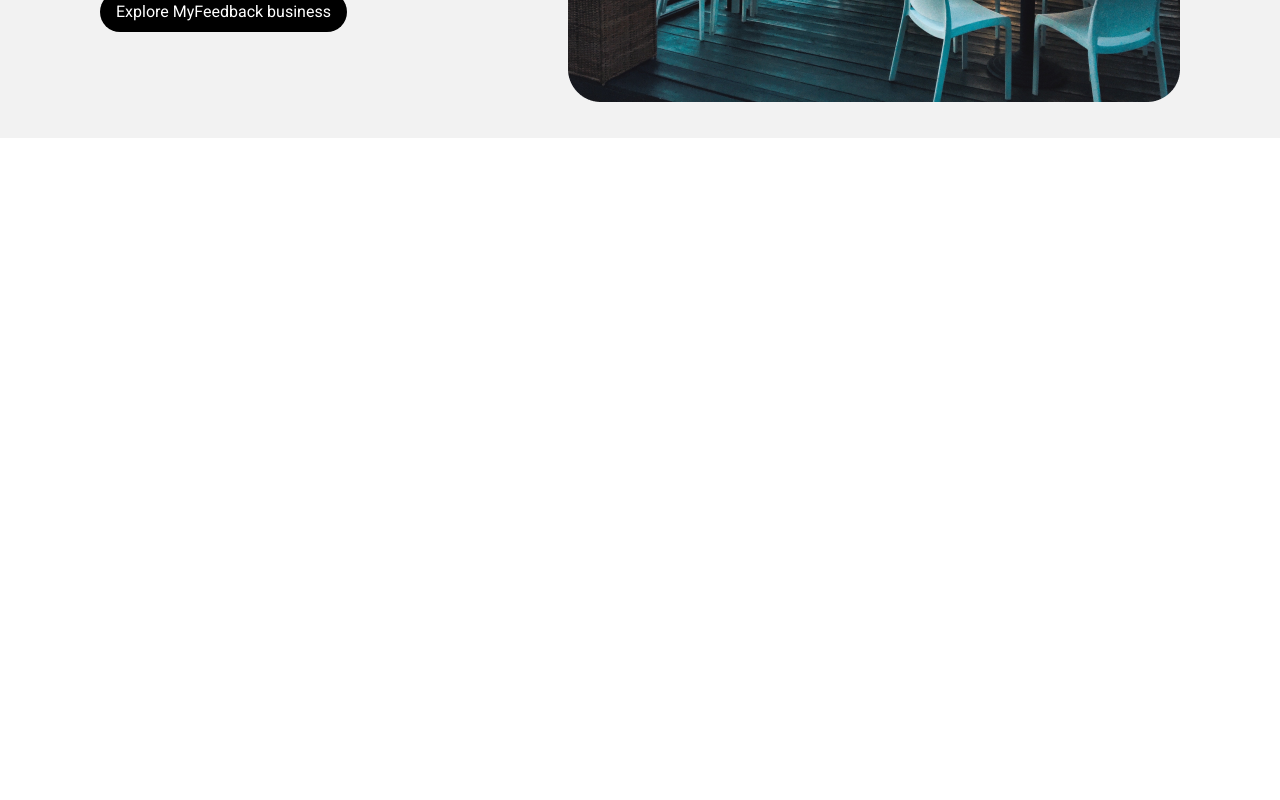
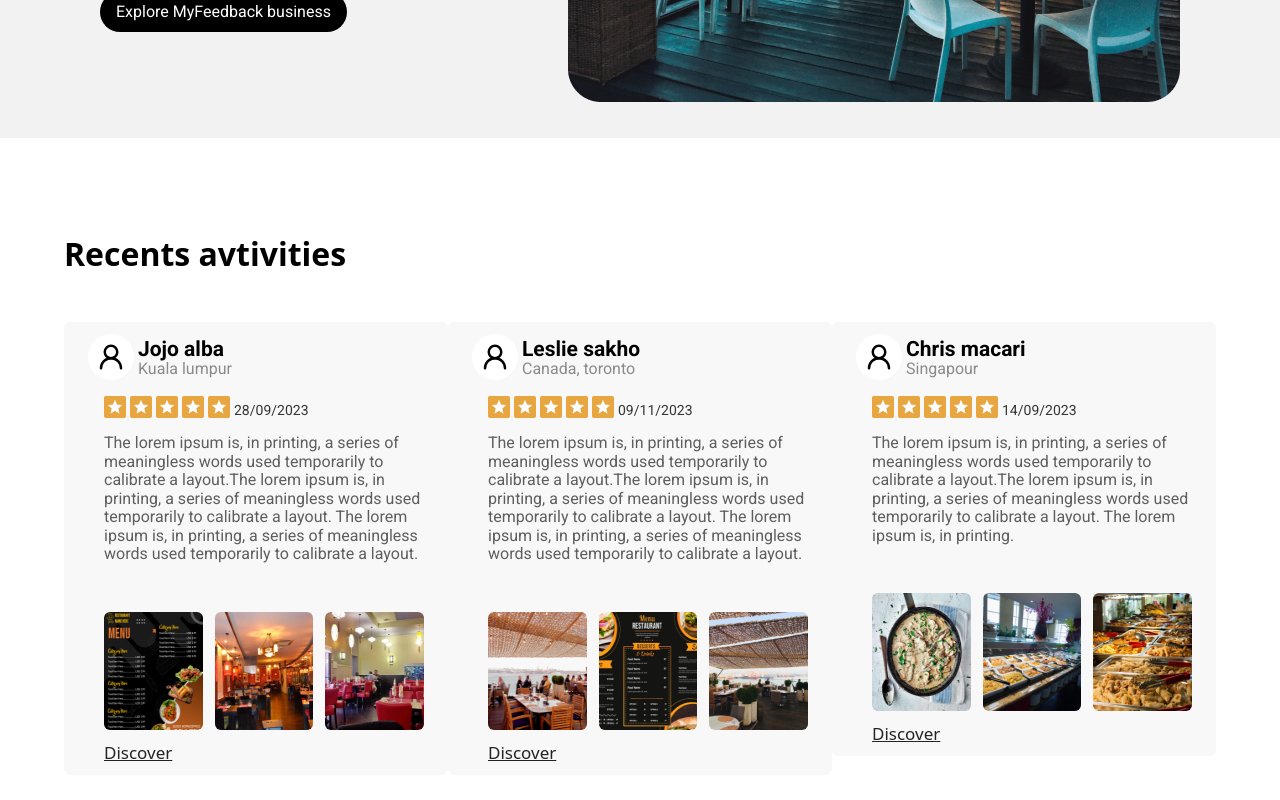
Before and after one commit to Humayra-Adiba/My-Feedback, a React (Vite) app: page / in a window 1280 px wide. Shown: the part 2571-3371 px from the top of the page. Before the commit the page ends 2709 px from the top, so only its background shows below. Built offline with nearby package versions, Linux system fonts and the light colour scheme; a web font is replaced by a local one.

Commit message:
Review section done

```diff
--- /dev/null
+++ b/public/JSON/Review.json
@@ -0,0 +1,59 @@
+[
+  {
+    "name": "Leslie sakho",
+    "location": "Canada, toronto",
+    "star": 5,
+    "date": "09/11/2023",
+    "des": "The lorem ipsum is, in printing, a series of meaningless words used temporarily to calibrate a layout.The lorem ipsum is, in printing, a series of meaningless words used temporarily to calibrate a layout. \nThe lorem ipsum is, in printing, a series of meaningless words used temporarily to calibrate a layout.",
+    "image": [
+      {
+        "src": "/review1.png"
+      },
+      {
+        "src": "/review2.png"
+      },
+      {
+        "src": "/review3.png"
+      }
+    ],
+    "link": "Discover"
+  },
+  {
+    "name": "Chris macari",
+    "location": "Singapour",
+    "star": 5,
+    "date": "14/09/2023",
+    "des": "The lorem ipsum is, in printing, a series of meaningless words used temporarily to calibrate a layout.The lorem ipsum is, in printing, a series of meaningless words used temporarily to calibrate a layout. \nThe lorem ipsum is, in printing.",
+    "image": [
+      {
+        "src": "/review4.png"
+      },
+      {
+        "src": "/review5.png"
+      },
+      {
+        "src": "/review6.png"
+      }
+    ],
+    "link": "Discover"
+  },
+  {
+    "name": "Jojo alba",
+    "location": "Kuala lumpur",
+    "star": 5,
+    "date": "28/09/2023",
+    "des": "The lorem ipsum is, in printing, a series of meaningless words used temporarily to calibrate a layout.The lorem ipsum is, in printing, a series of meaningless words used temporarily to calibrate a layout. \nThe lorem ipsum is, in printing, a series of meaningless words used temporarily to calibrate a layout.",
+    "image": [
+      {
+        "src": "/review7.png"
+      },
+      {
+        "src": "/review8.png"
+      },
+      {
+        "src": "/review9.png"
+      }
+    ],
+    "link": "Discover"
+  }
+]
--- a/src/components/HomePage/FullHomepage.jsx
+++ b/src/components/HomePage/FullHomepage.jsx
@@ -3,6 +3,7 @@ import AllTopic from './AllTopic'
 import FirstCarousel from './FirstCarousel'
 import Trends from './Trends'
 import MyFeedback from './MyFeedback'
+import Reviews from './Reviews'
 function FullHomepage() {
   return (
     <>
@@ -10,6 +11,7 @@ function FullHomepage() {
       <FirstCarousel/>
       <Trends/>
       <MyFeedback/>
+      <Reviews/>
     </>
   )
 }
--- /dev/null
+++ b/src/components/HomePage/Reviews.jsx
@@ -0,0 +1,59 @@
+import ReviewsCard from "./ReviewsCard";
+import { useEffect, useState } from "react";
+import Slider from "react-slick";
+import "slick-carousel/slick/slick.css";
+import "slick-carousel/slick/slick-theme.css";
+
+const Reviews = () => {
+  const [data, setData] = useState([]);
+  useEffect(() => {
+    fetch("/JSON/Review.json")
+      .then((res) => res.json())
+      .then((jsonData) => setData(jsonData));
+  });
+  const settings = {
+    dots: false,
+    infinite: true,
+    speed: 1000,
+    slidesToShow: 3,
+    slidesToScroll: 1,
+    autoplay: true,
+    autoplaySpeed: 2000,
+    focusOnSelect: true,
+    responsive: [
+      {
+        breakpoint: 1024,
+        settings: {
+          slidesToShow: 2,
+          slidesToScroll: 1,
+        },
+      },
+      {
+        breakpoint: 600,
+        settings: {
+          slidesToShow: 1,
+          slidesToScroll: 1,
+        },
+      },
+    ],
+  };
+  return (
+    <>
+      <div className="w-[90%] mx-auto py-12 md:py-24">
+        <h1 className="font-extrabold text-xl sm:text-[32px] leading-10  mb-12">
+          Recents avtivities
+        </h1>
+
+        <div className="">
+          <Slider {...settings}>
+            {data.map((items, i) => (
+              <ReviewsCard key={i} items={items} />
+            ))}
+          </Slider>
+        </div>
+      </div>
+    </>
+  );
+};
+
+export default Reviews;
--- /dev/null
+++ b/src/components/HomePage/ReviewsCard.jsx
@@ -0,0 +1,50 @@
+import { LuUserRound } from "react-icons/lu";
+const ReviewsCard = ({ items }) => {
+  return (
+    <>
+      <div className="space-y-4 flex flex-col items-stretch space-x-4 w-fit px-6 py-3 bg-[#F8F8F8] rounded-md">
+        <div className="flex items-center gap-1">
+          <div className="bg-white p-2 rounded-full">
+            <LuUserRound size={30} />
+          </div>
+          <div>
+            <h3 className="font-roboto font-semibold text-base sm:text-[21px] leading-6 text-EerieBlack">
+              {items.name}
+            </h3>
+            <p className="font-roboto text-base leading-4 text-[#8A8A8A]">
+              {items.location}
+            </p>
+          </div>
+        </div>
+        <div className="flex items-end gap-1 ">
+          {Array.from(Array(items.star).keys()).map((el) => (
+            <img key={el} src="/star.png" alt="" />
+          ))}
+          <p className="font-roboto text-sm leading-4 text-[#343434]">
+            {items.date}
+          </p>
+        </div>
+        <div>
+          <p className="font-roboto text-[16px] leading-[18.5px] text-[#5E5E5E] max-w-md">
+            {items.des}
+          </p>
+          <div className="grid grid-cols-1 sm:grid-cols-2 md:grid-cols-3 justify-items-center gap-3 mb-3 mt-12">
+            {items.image.map((image, i) => (
+              <img
+                key={i}
+                src={image.src}
+                alt="image"
+                className="w-[118px] h-[118px] rounded-md"
+              />
+            ))}
+          </div>
+          <p className="font-lexend font-medium text-[17px] leading-[21px] underline text-[#232323] sm:text-start text-center">
+            {items.link}
+          </p>
+        </div>
+      </div>
+    </>
+  );
+};
+
+export default ReviewsCard;
```
